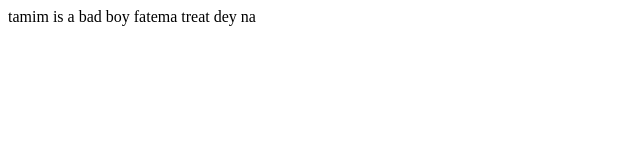
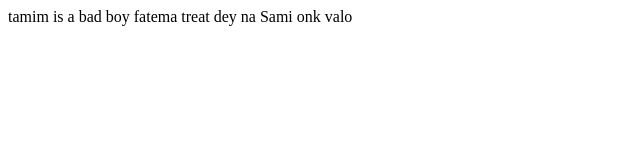
Before and after one commit to alifyaa711/tamim, a plain HTML site: page index.html in a window 1280 px wide. Shown: the whole page, without its empty margins (0-640 px from the left). Drawn offline with Linux system fonts and the light colour scheme.

Commit message:
Sami valp

```diff
--- a/index.html
+++ b/index.html
@@ -7,5 +7,6 @@
 </head>
 <body>
     tamim is a bad boy fatema treat dey na
+    Sami onk valo
 </body>
 </html>
```
